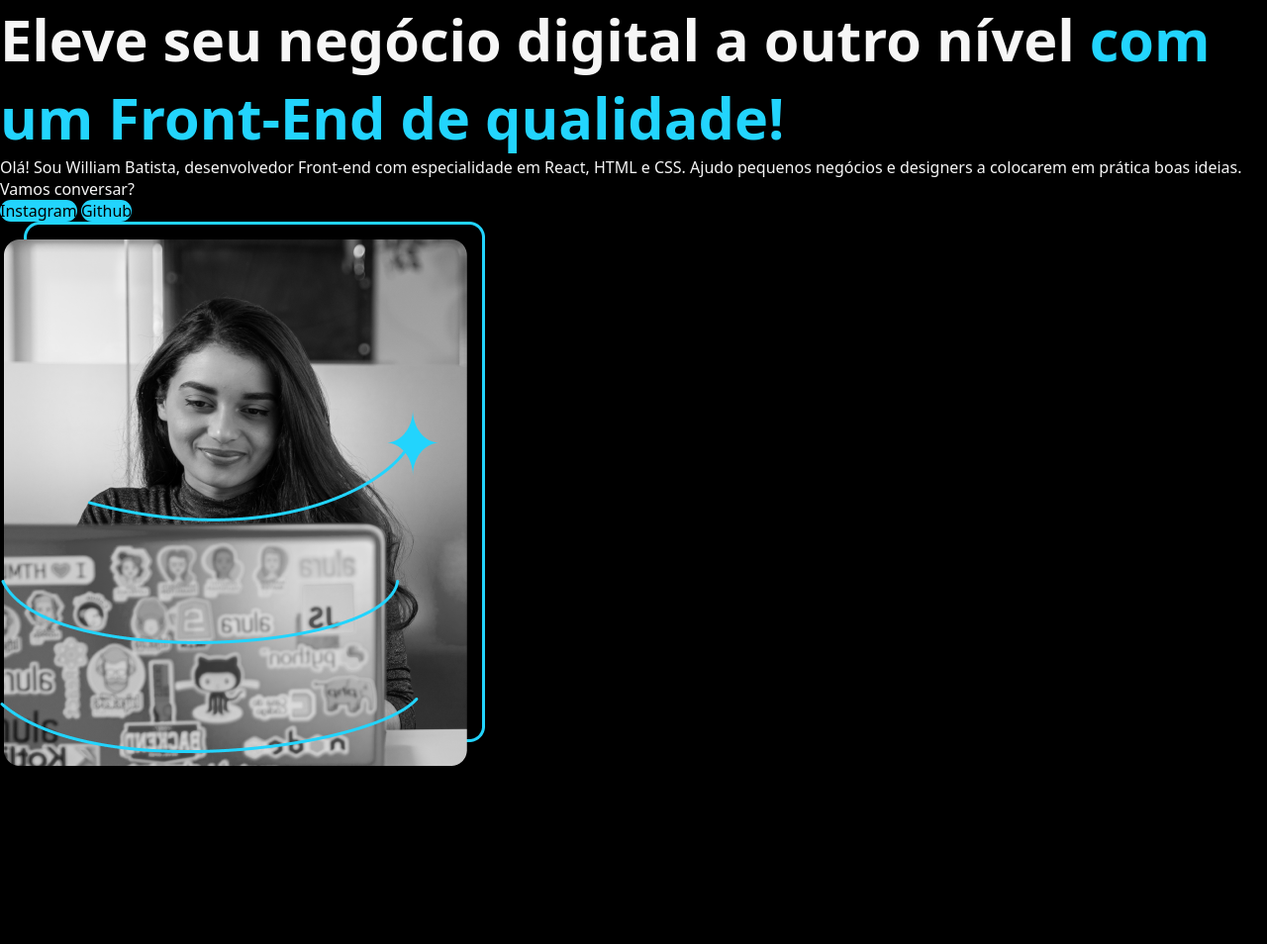
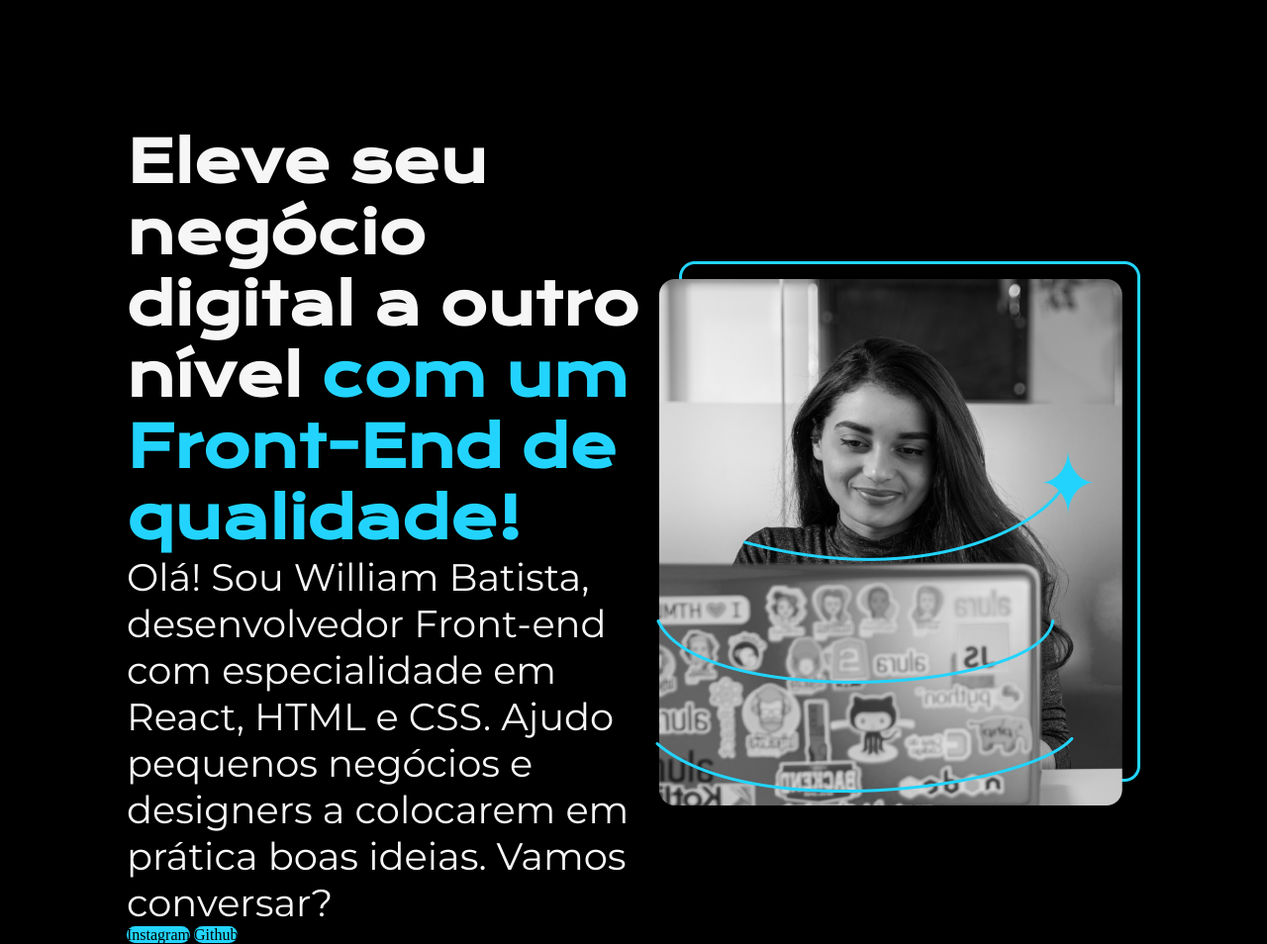
Before and after one commit to williamsantanadeveloper/html-css-alura, a plain HTML site: page projeto-figma/html/index.html in a window 1280 px wide. Shown: the whole page at 99% size. Before the commit the page ends 800 px from the top, so only its background shows below. Drawn offline with nearby package versions, Linux system fonts and the light colour scheme.

Commit message:
config fonts

```diff
--- a/ex04/css/style.css
+++ b/ex04/css/style.css
@@ -2,6 +2,7 @@ body {
     height: 100vh;
     background-color: #000;
     align-items: center;
+    width: 100%;
 }
 
 header,
--- a/projeto-figma/css/style.css
+++ b/projeto-figma/css/style.css
@@ -1,6 +1,5 @@
-* {
-    font-family: system-ui, -apple-system, BlinkMacSystemFont, 'Segoe UI', Roboto, Oxygen, Ubuntu, Cantarell, 'Open Sans', 'Helvetica Neue', sans-serif;
-}
+@import url('https://fonts.googleapis.com/css2?family=Krona+One&family=Montserrat&display=swap');
+
 
 body {
     height: 100vh;
@@ -30,17 +29,33 @@ strong {
 }
 
 .main-container {
+    margin: 10%;
     display: flex;
     align-items: center;
-    flex-direction: row;
-    flex-wrap: wrap;
+    justify-content: space-between;
 }
+
+.text-principal {
+    font-size: 3.6rem;
+    font-family: 'Krona One', sans-serif;
+}
+
+.text-description {
+    font-size: 2.4rem;
+    font-family: 'Montserrat', sans-serif;
+}
+
+.area-content {
+    width: 61.5rem;
+}
+
+.area-links {}
 
 a {
     text-decoration: none;
     background-color: #22D4FD;
     color: #000000;
-    width: 61.4rem;
-    height: 48.2rem;
-    border-radius: 1.1rem;
+    width: 27rem;
+    height: 7.9rem;
+    border-radius: 1.6rem;
 }
--- a/projeto-figma/html/index.html
+++ b/projeto-figma/html/index.html
@@ -15,18 +15,22 @@
     </header>
 
     <main class="main-container">
-        <div>
-            <h1>Eleve seu negócio digital a outro nível <strong class="text-blue">com um Front-End de
+        <section class="area-content">
+            <h1 class="text-principal">Eleve seu negócio digital a outro nível <strong class="text-blue">com um
+                    Front-End de
                     qualidade!</strong></h1>
-            <p>Olá! Sou William Batista, desenvolvedor Front-end com especialidade em React, HTML e CSS. Ajudo pequenos
+            <p class="text-description">Olá! Sou William Batista, desenvolvedor Front-end com especialidade em React,
+                HTML e CSS. Ajudo pequenos
                 negócios e designers a colocarem em prática boas ideias. Vamos conversar?</p>
-            <a href="https://www.instagram.com/williamsantana_10/?theme=dark" target="_blank"
-                rel="noopener">Instagram</a>
-            <a href="https://github.com/williamsantanadeveloper" target="_blank" rel="noopener">Github</a>
-        </div>
-        <div>
+            <section class="area-links">
+                <a href="https://www.instagram.com/williamsantana_10/?theme=dark" target="_blank"
+                    rel="noopener">Instagram</a>
+                <a href="https://github.com/williamsantanadeveloper" target="_blank" rel="noopener">Github</a>
+            </section>
+        </section>
+        <section class="area-img">
             <img src="../img/image.png" alt="Imagem da Joana codando">
-        </div>
+        </section>
     </main>
 
     <footer>
```
Also changed, not shown: ex05/html/index.html (added, +15 -0 lines), ex05/css/style.css (added).
